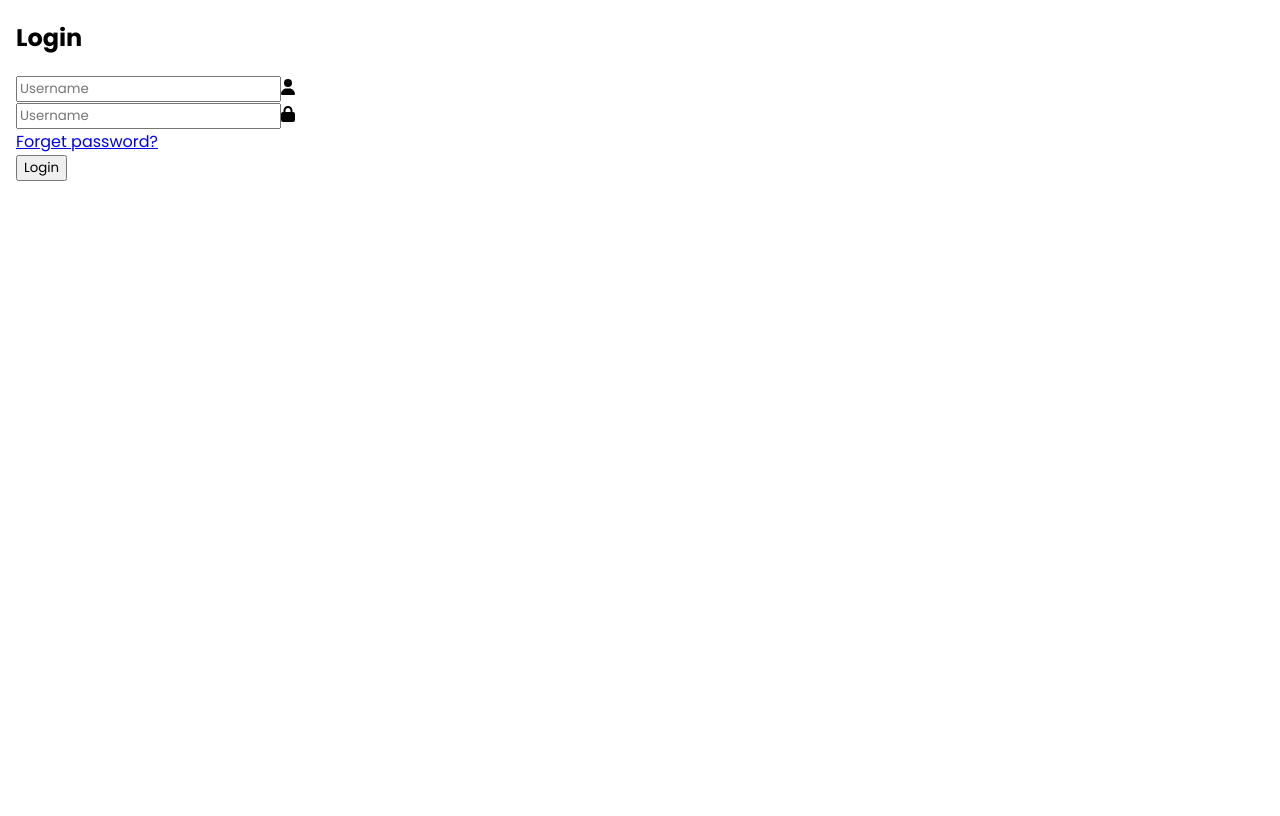
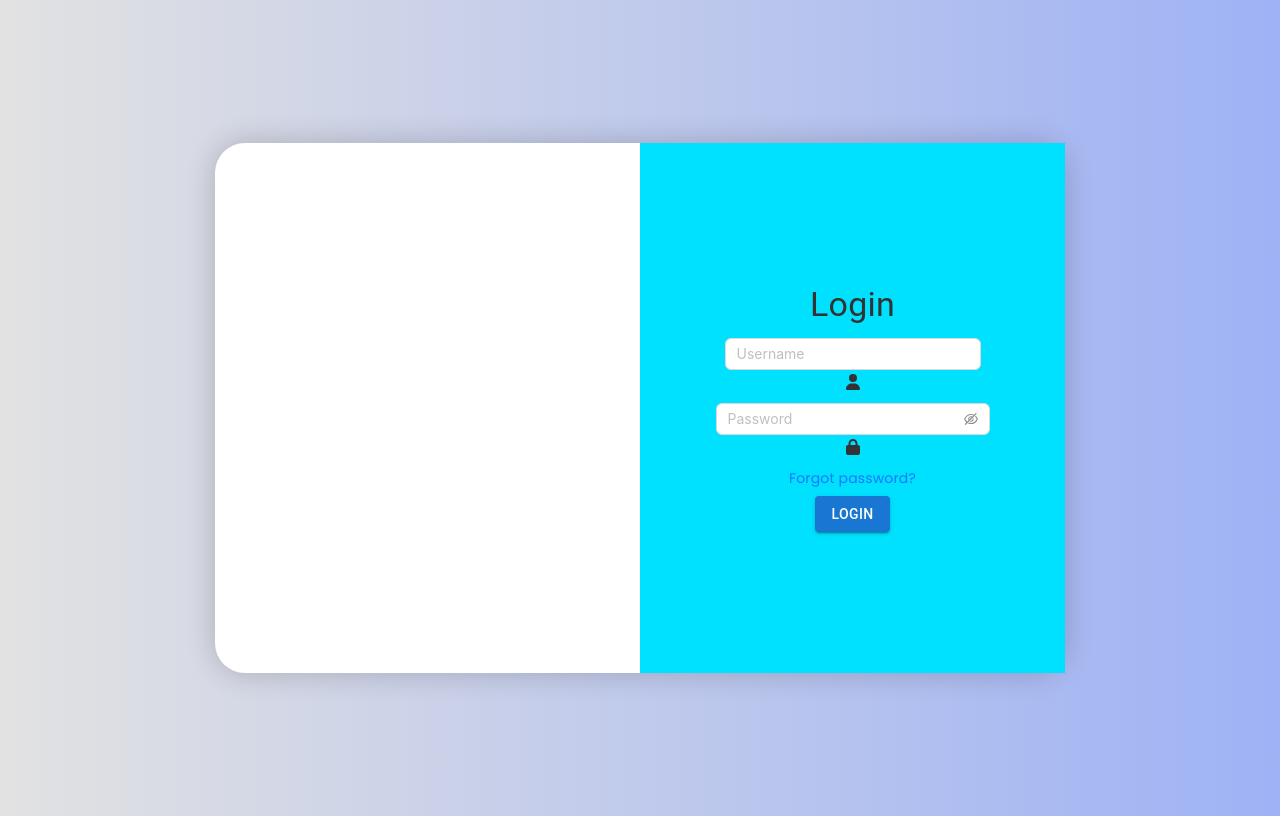
Before and after one commit to hynoras/education-reactjs, a React (Create React App) app: page / in a window 1280 px wide. Built offline with nearby package versions, Linux system fonts and the light colour scheme.

Commit message:
styling login page

```diff
--- a/package.json
+++ b/package.json
@@ -3,11 +3,14 @@
   "version": "0.1.0",
   "private": true,
   "dependencies": {
+    "@emotion/react": "^11.14.0",
+    "@emotion/styled": "^11.14.0",
     "@fortawesome/fontawesome-svg-core": "^6.7.2",
     "@fortawesome/free-brands-svg-icons": "^6.7.2",
     "@fortawesome/free-regular-svg-icons": "^6.7.2",
     "@fortawesome/free-solid-svg-icons": "^6.7.2",
     "@fortawesome/react-fontawesome": "^0.2.2",
+    "@mui/material": "^6.4.4",
     "@reduxjs/toolkit": "^2.5.1",
     "@testing-library/jest-dom": "^5.17.0",
     "@testing-library/react": "^13.4.0",
--- a/src/components/auth/Login.tsx
+++ b/src/components/auth/Login.tsx
@@ -1,30 +1,37 @@
-import "./style.scss"
+import React from "react"
+import { Button, Typography } from "@mui/material"
+import { Input, Space } from "antd"
 import { FontAwesomeIcon } from "@fortawesome/react-fontawesome"
 import { faUser, faLock } from "@fortawesome/free-solid-svg-icons"
+import "./style.scss"
 
-const Login = () => {
+const Login: React.FC = () => {
   return (
-    <body>
-      <div className={"login-container"}>
-        <form className={"login-form"}>
-          <h2>Login</h2>
-          <div>
-            <input type="text" placeholder="Username" required />
-            <FontAwesomeIcon icon={faUser} />
-          </div>
-          <div>
-            <input type="text" placeholder="Username" required />
-            <FontAwesomeIcon icon={faLock} />
-          </div>
-          <div className="forget-password-link">
-            <a href="#">Forget password?</a>
-          </div>
-          <button className="login-btn" type="submit">
+    <div className="login-container">
+      <div className="form-box login">
+        <form>
+          <Typography variant="h4" gutterBottom>
             Login
-          </button>
+          </Typography>
+          <Space direction="vertical" style={{ width: "100%", alignItems: "center" }}>
+            <div className="input-container">
+              <Input placeholder="Username" />
+              <FontAwesomeIcon icon={faUser} />
+            </div>
+            <div className="input-container">
+              <Input.Password placeholder="Password" />
+              <FontAwesomeIcon icon={faLock} />
+            </div>
+            <Typography variant="body2" color="primary">
+              <a href="#">Forgot password?</a>
+            </Typography>
+            <Button variant="contained" color="primary">
+              Login
+            </Button>
+          </Space>
         </form>
       </div>
-    </body>
+    </div>
   )
 }
 
--- a/src/components/auth/style.scss
+++ b/src/components/auth/style.scss
@@ -1,5 +1,30 @@
-.login {
-  width: 100%;
+body {
+  display: flex;
+  justify-content: center;
+  align-items: center;
+  min-height: 100vh;
+  background: linear-gradient(90deg, #e2e2e2, #9eb2f5);
+}
+
+.login-container {
+  position: relative;
+  width: 850px;
+  height: 530px;
+  background: #fff;
+  border-radius: 30px;
+  box-shadow: 0 0 30px rgba(0, 0, 0, 0.2);
+}
+
+.form-box {
+  position: absolute;
+  right: 0;
+  width: 50%;
   height: 100%;
-  background-color: aqua;
+  background: #00e0ff; /* Adjust aqua color */
+  display: flex;
+  justify-content: center;
+  align-items: center;
+  flex-direction: column;
+  color: #333;
+  text-align: center;
 }
```
Also changed, not shown: 1 other file (tests, documents, lock files or other folders).
